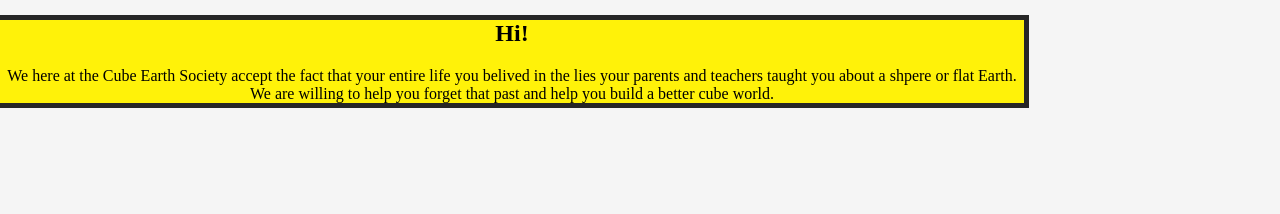
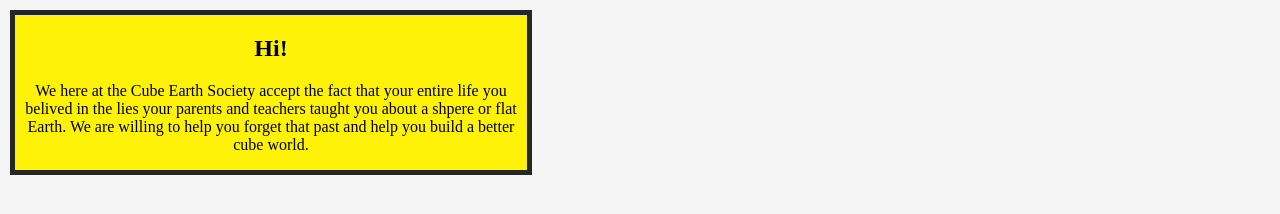
Before and after one commit to cube-earth-society/cube-earth-society.github.io, a plain HTML site: page index.html in a window 1280 px wide. Drawn offline with Linux system fonts and the light colour scheme.

Commit message:
Update styles.css

```diff
--- a/styles.css
+++ b/styles.css
@@ -6,10 +6,13 @@ html, body {
 body {
    text-align: center;
    background-color: whitesmoke;
+   display: grid;
+   grid-template-columns: 50% 50%;
 }
 
 .welcome {
    background-color: #fff209;
+   margin: 15px;
    width: 80%;
    box-shadow: 5px 5px #262626,
             5px -5px #262626,
```
